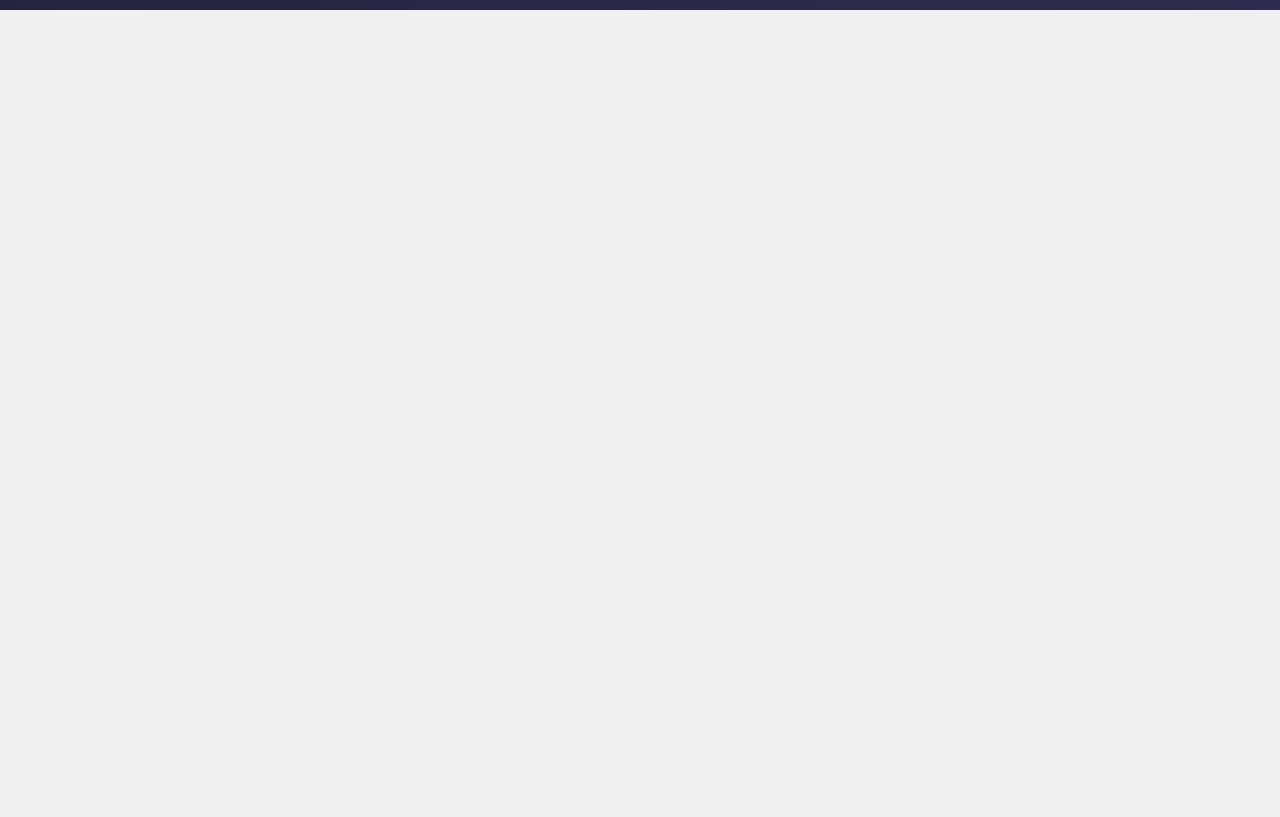
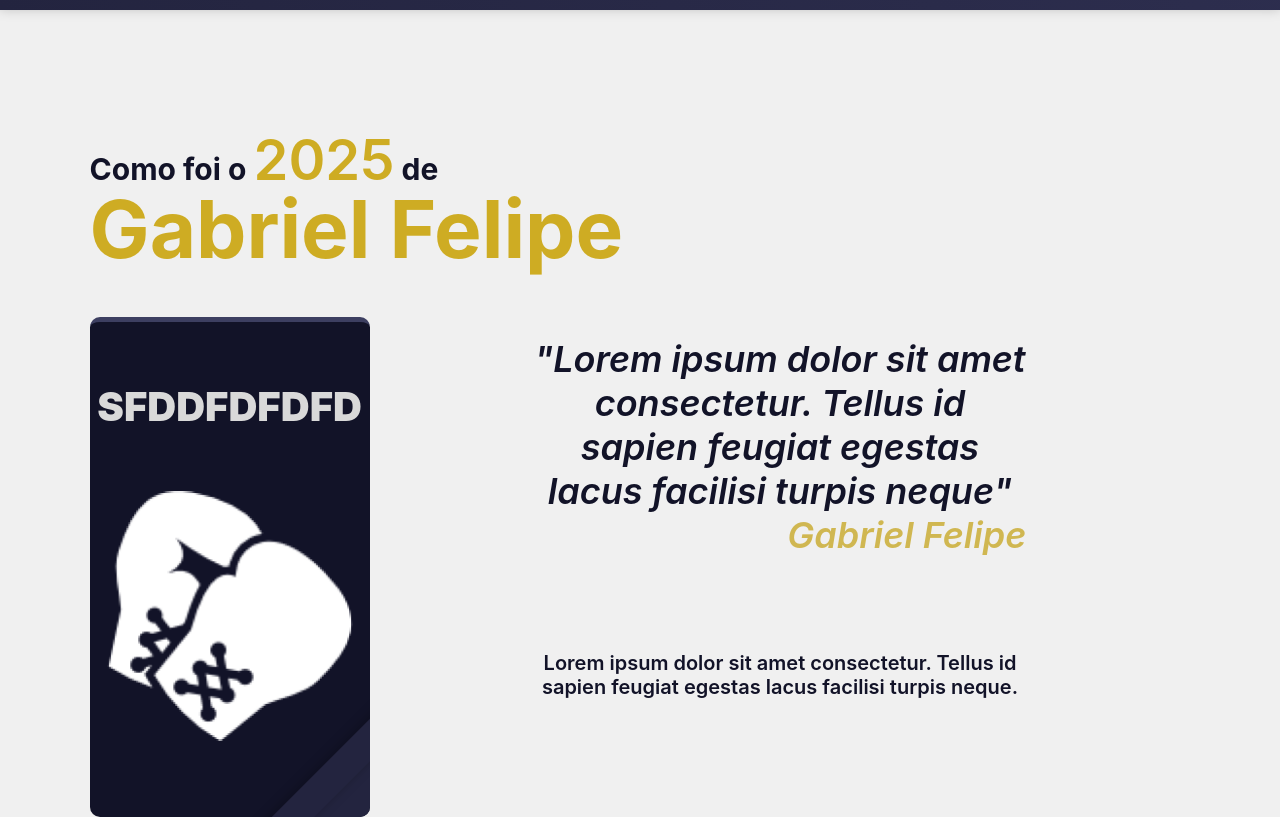
Before and after one commit to FerreiroINTZ/new_year_site, a React (Vite) app: page / in a window 1280 px wide. Shown: the part 1360-2177 px from the top of the page. Before the commit the page ends 1370 px from the top, so only its background shows below. Built offline with nearby package versions, Linux system fonts and the light colour scheme; a web font is replaced by a local one.

Commit message:
adapted: quiz

```diff
--- a/src/App.jsx
+++ b/src/App.jsx
@@ -12,7 +12,7 @@ function App() {
       <Hero/>
       <Timer />
       {/* quiz 1 */}
-      {/* <Quiz /> */}
+      <Quiz />
       {/* <CTA1 /> */}
       {/* quiz 2 */}
       {/* <Quiz side={true}/> */}
--- a/src/components/quiz/quiz1.module.css
+++ b/src/components/quiz/quiz1.module.css
@@ -1,19 +1,19 @@
 #quiz1{
     /* background: red; */
-    margin: 0px 150px;
-    margin-top: 120px;
+    margin: 0px clamp(20px, 7vw, 150px);
+    margin-top: clamp(80px, 14vw, 120px);
 
     h3{
-        font-size: 46px;
+        font-size: clamp(30px, 1vw, 46px);
         color: var(--deepBlue);
-        line-height: 60px;
+        line-height: clamp(34px, 9vw, 60px);
     }
 
     #title2{
         text-align: end;
 
         #nome{
-            font-size: 60px;
+            font-size: clamp(30px, 1vw, 60px);
             color: var(--yellow);
         }
 
@@ -26,29 +26,36 @@
 
     #leter2025{
         color: var(--yellow);
-        font-size: 56px;
+        font-size: clamp(30px, 9vw, 56px);
         font-weight: 600;
     }
 
     #userName{
         color: var(--yellow);
-        font-size: 80px;
+        font-size: clamp(40px, 10vw, 80px);
     }
 
     #contentWrapper{
         display: flex;
-        margin-top: 40px;
+        margin-top: clamp(20px, 5vw, 40px);
+        /* background: red; */
+
+        @media(max-width: 600px){
+            &{
+                display: grid;
+            }
+        }
 
         #card{
             display: flex;
-            gap: 60px;
+            gap: clamp(40px, 10vw, 60px);
             flex-direction: column;
             align-items: center;
             position: relative;
             padding: 60px 0px;
             background: grey;
-            min-width: 425px;
-            height: 500px;
+            min-width: clamp(280px, 1vw, 425px);
+            height: clamp(350px, 80vw, 500px);
             background: var(--deepBlue);
             border-radius: 10px;
             border-top: 5px solid #3D3F61;
@@ -60,7 +67,7 @@
                 bottom: 0px;
                 right: -28%;
                 width: 100%;
-                height: 30px;
+                height: clamp(20px, 5vw, 30px);
                 transform: rotate(-45deg);
                 background: #23243F;
                 box-shadow: -2px -2px 12px 0px rgba(0, 0, 0, .25);
@@ -72,15 +79,20 @@
                 bottom: 0px;
                 right: -50%;
                 width: 100%;
-                height: 50px;
+                height: clamp(35px, 10vw, 50px);
                 transform: rotate(-45deg);
                 background: #23243F;
             }
 
             p{
                 color: var(--white);
-                font-size: 40px;
+                font-size: clamp(30px, 9vw, 40px);
                 font-weight: 900;
+            }
+
+            img{
+                width: clamp(160px, 50vw, 250px);
+                height: auto;
             }
         }
 
@@ -107,17 +119,28 @@
             }
 
             #depoimento, #cardText{
-                font-size: 36px;
+                font-size: clamp(20px, 5vw, 36px);
                 font-weight: 600;
                 width: 60%;
                 height: fit-content;
                 text-align: center;
                 color: var(--deepBlue);
+
+                @media(max-width: 600px){
+                    &{
+                        width: 100%;
+                    }
+                }
             }
 
             #cardText{
-                font-size: 36px;
+                font-size: clamp(20px, 1vw, 36px);
                 margin-top: 20px;
+                /* background: blue; */
+
+                @media(max-width: 600px){
+                    margin-top: 30px;
+                }
             }
         }
     }
```
